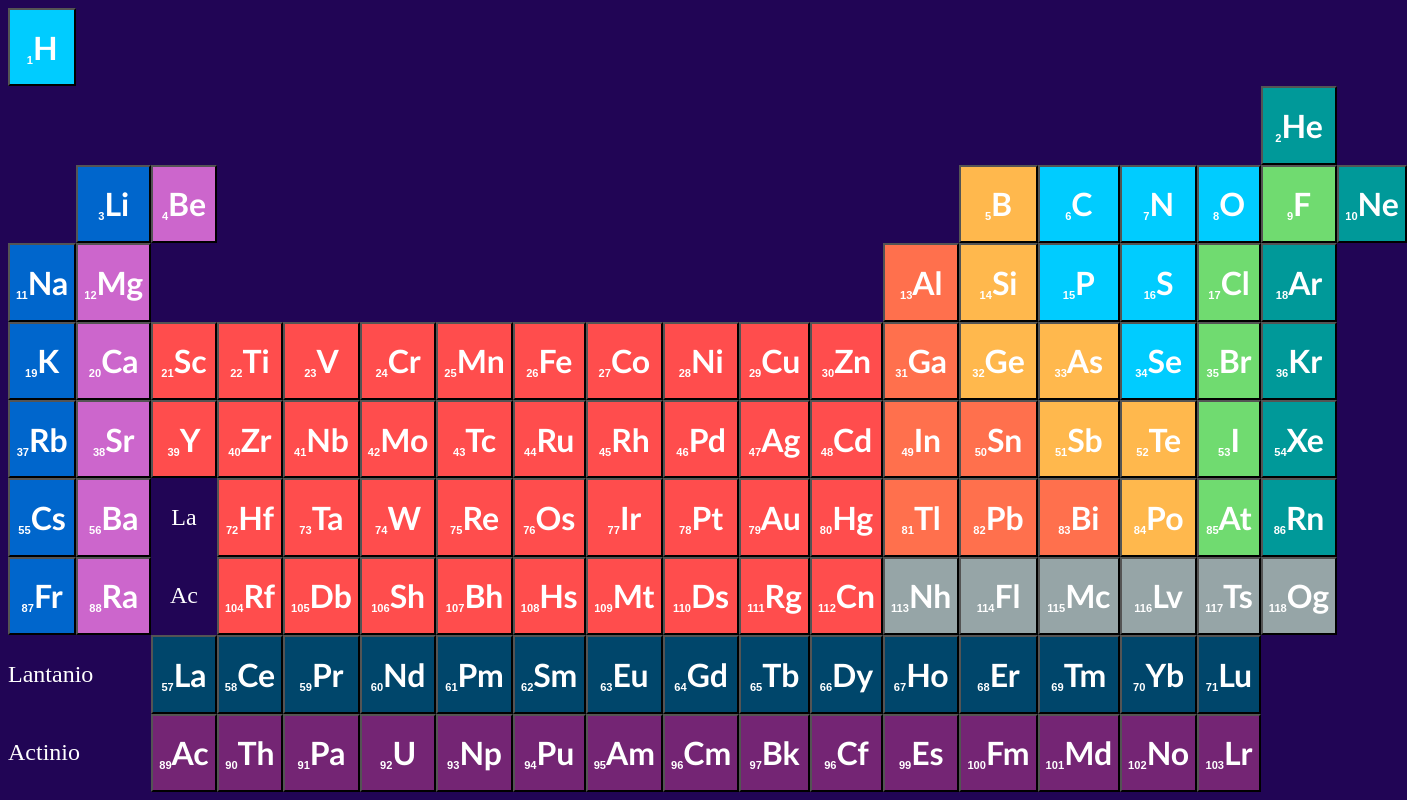
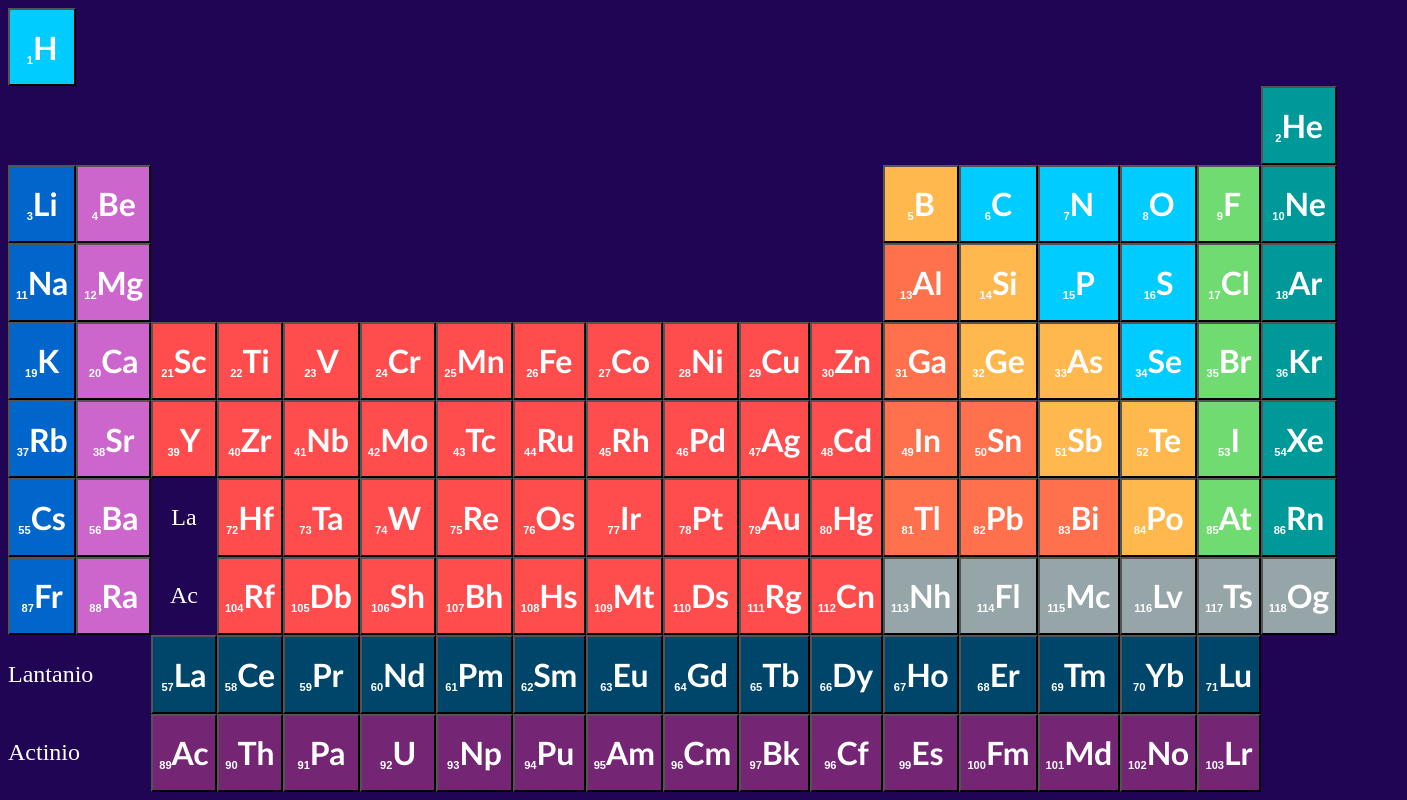
Before and after one commit to betymarka/tablaperiodica2, a plain HTML site: page tabla.html/tablap.html in a window 1280 px wide. Shown: the whole page, 1407 px wide, since content can reach past the window. Drawn offline with Linux system fonts and the light colour scheme.

Commit message:
Update tablap.html

```diff
--- a/tabla.html/tablap.html
+++ b/tabla.html/tablap.html
@@ -379,7 +379,7 @@
 
 		</tr>
 		<tr>
-			<td  align = "center"><font color = #FCCB03 size="6"></td><td><a href="../tabla.html/litio.html"><button title = "Lithium"class = "button button3" onclick ="../tabla.html/helio.html"><b><font color = #FFFFFF><sub>3</sub><font face="Trebuchet MS" size="6">Li</font></button></a></td></td>
+				<td><button title = "Lithium" class = "button button3" onclick = "location.href='file:///F:/TECNOLOGIAS%20Y%20SISTEMAS%20WEB/tabla.html/')"><b><font color = #FFFFFF><sub>3</sub><font face="Trebuchet MS" size="6">Li</button></td>
 			<td><button title = "Beryllium" class = "button button4" onclick = "location.href='file:///F:/TECNOLOGIAS%20Y%20SISTEMAS%20WEB/tabla.html/')"><b><font color = #FFFFFF><sub>4</sub><font face="Trebuchet MS" size="6">Be</button></td>
 			<td colspan = "10"></td>
 			<td><button title = "Boron" class = "button button5" onclick = "location.href='file:///F:/TECNOLOGIAS%20Y%20SISTEMAS%20WEB/tabla.html/')"><b><font color = #FFFFFF><sub>5</sub><font face="Trebuchet MS" size="6">B</button></td>
```
